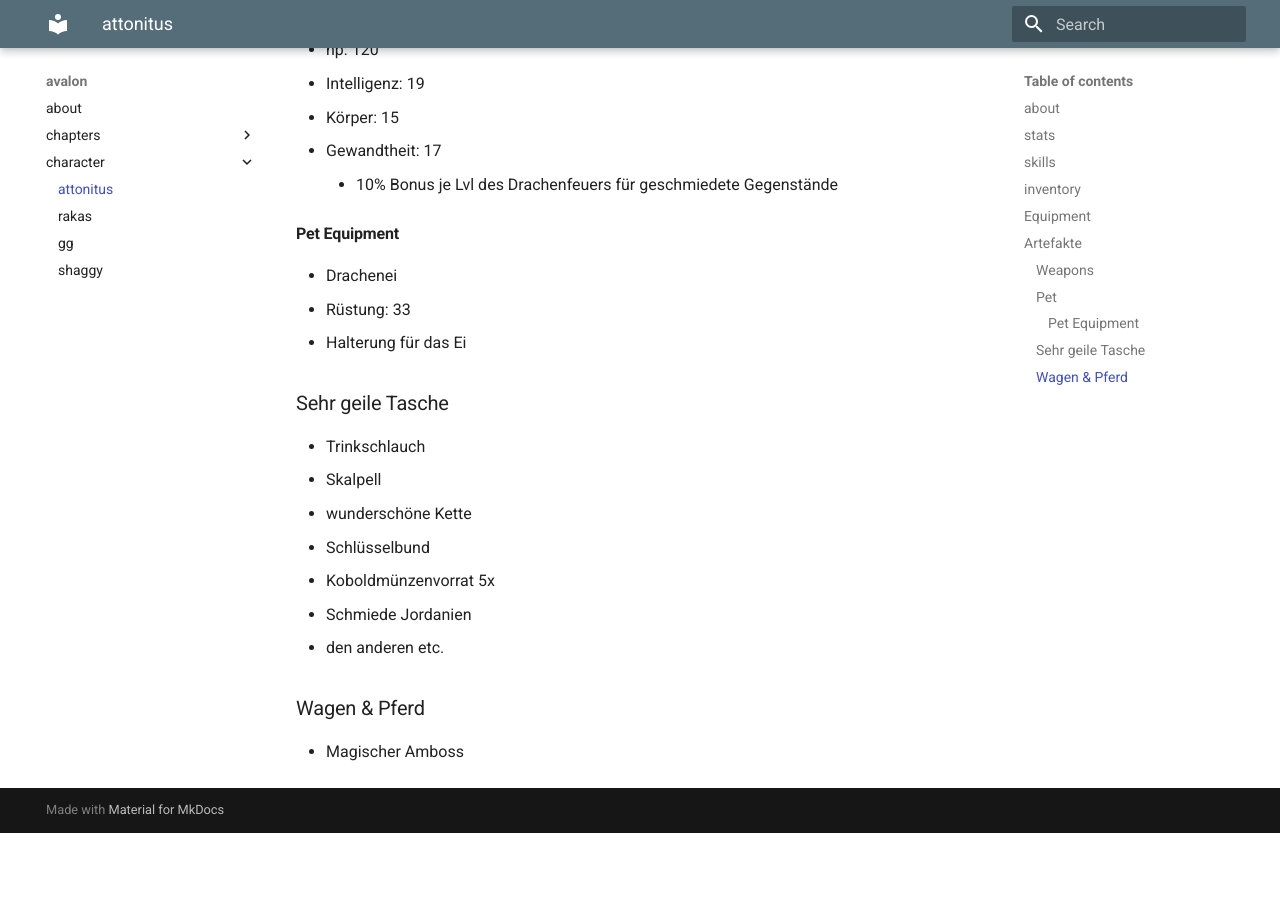
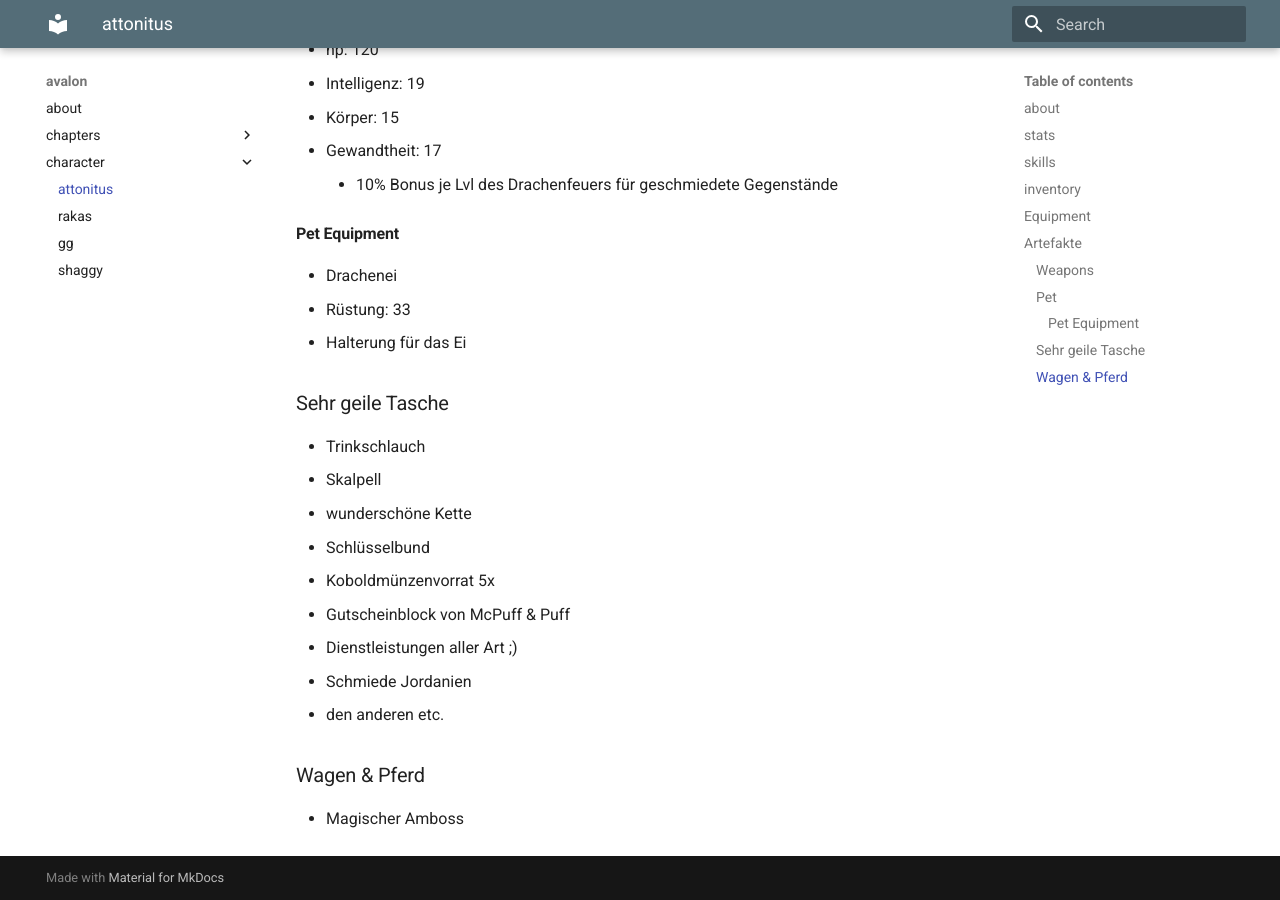
Before and after one commit to mkdocs-pnp/avalon, an MkDocs documentation site: the page built from docs/character/attonitus_fulgur.md, in a window 1280 px wide and 900 px high, scrolled down 1924 px. Built offline with MkDocs 1.6.1 and Material for MkDocs 9.7.7, drawn with Linux system fonts in a browser that asks for light colours; before the commit the page ends 2757 px from its top, so only the background shows below that.

Commit message:
Update attonitus_fulgur.md

```diff
--- a/docs/character/attonitus_fulgur.md
+++ b/docs/character/attonitus_fulgur.md
@@ -75,6 +75,8 @@
 * wunderschöne Kette
 * Schlüsselbund
 * Koboldmünzenvorrat 5x
+* Gutscheinblock von McPuff & Puff
+ * Dienstleistungen aller Art ;)
 * Schmiede Jordanien
 * den anderen etc.
 
```
